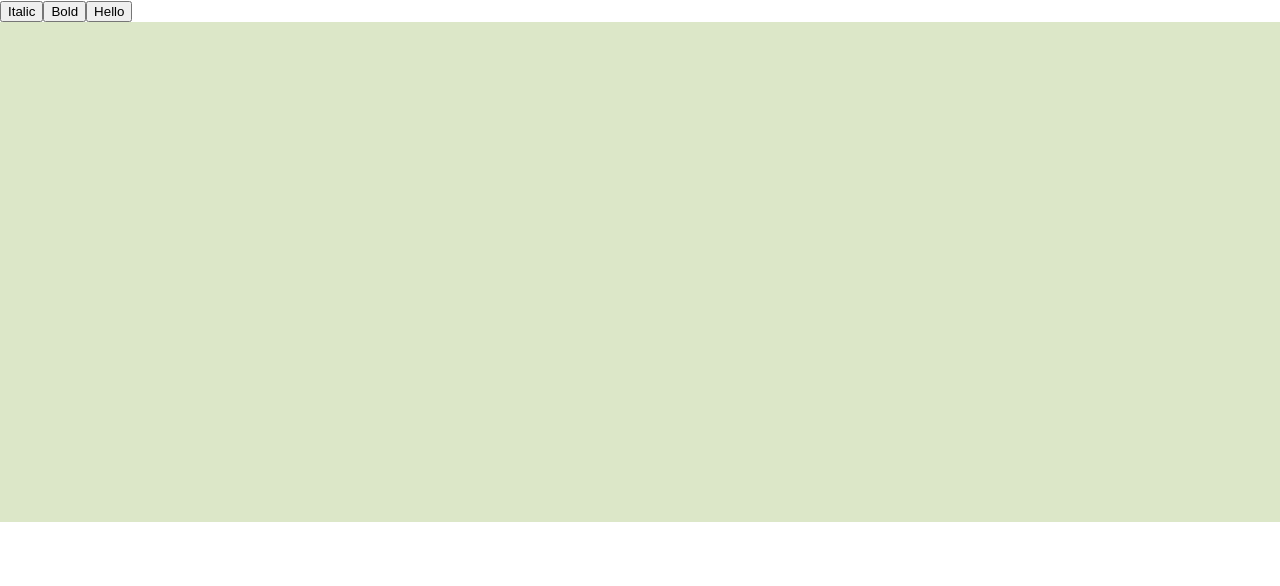
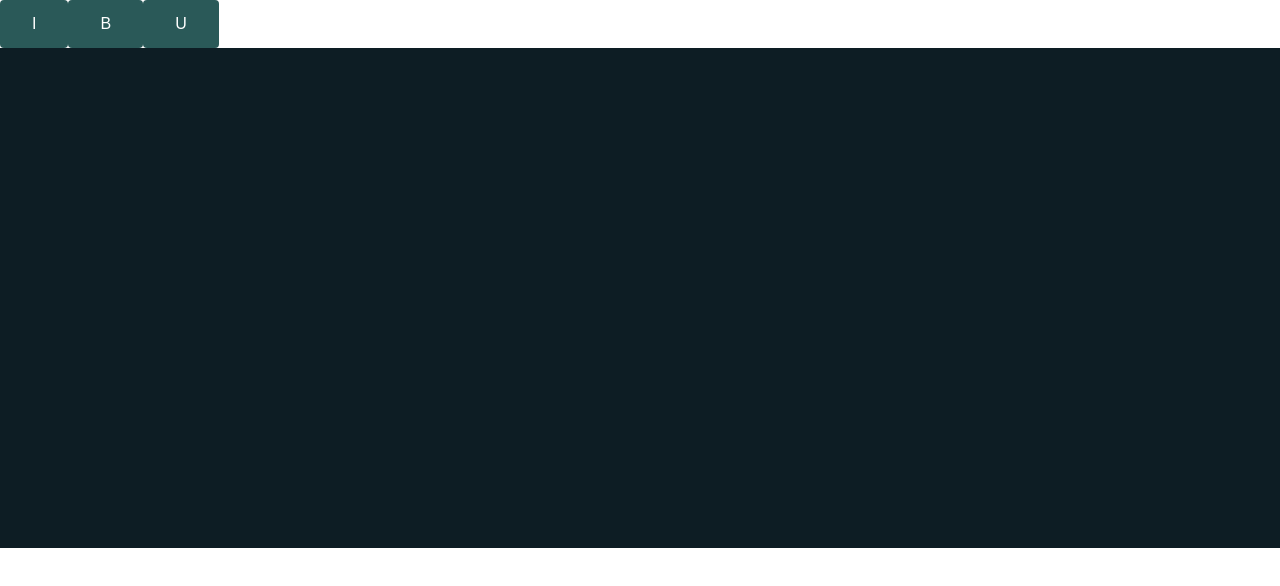
Before and after one commit to dorianbarber/smartbook, a React (Create React App) app in the folder app/: page / in a window 1280 px wide. Shown: the top 586 px of the page. Built offline with nearby package versions, Linux system fonts and the light colour scheme.

Commit message:
added rts buttons

```diff
--- a/app/src/notepad.js
+++ b/app/src/notepad.js
@@ -1,6 +1,5 @@
 import React, {Component} from 'react';
 import {Editor, EditorState, RichUtils} from 'draft-js';
-import {Button, ButtonToolbar} from 'react-bootstrap';
 import './style/draft.css';
 
 class Notepad extends Component{
@@ -18,14 +17,16 @@ class Notepad extends Component{
     this.onChange(RichUtils.toggleInlineStyle(this.state.editorState, 'ITALIC'))
   }
 
+  onUnderClick() {
+    this.onChange(RichUtils.toggleInlineStyle(this.state.editorState, 'UNDERLINE'))
+  }
+
   render(){
     return (
       <div>
-        <ButtonToolbar>
-          <Button bsStyle="primary" onClick={this.onItalicClick.bind(this)}>Italic</Button>
-          <Button onClick={this.onBoldClick.bind(this)}>Bold</Button>
-          <Button bsStyle='primary'>Hello</Button>
-        </ButtonToolbar>
+        <button className='button' onClick={this.onItalicClick.bind(this)}>I</button>
+        <button className='button' onClick={this.onBoldClick.bind(this)}>B</button>
+        <button className='button' onClick={this.onUnderClick.bind(this)}>U</button>
 
         <Editor
           editorState={this.state.editorState}
--- a/app/src/style/draft.css
+++ b/app/src/style/draft.css
@@ -10,7 +10,8 @@
 }
  .DraftEditor-editorContainer{
     overflow-y:scroll;
-    background-color: #DCE7C8;
+    background-color: #0D1D24;
+    color: #FFFFFF;
     border-left:.1px solid transparent;
     position:relative;
     z-index:1
@@ -164,3 +165,15 @@
 .public-DraftStyleDefault-depth4.public-DraftStyleDefault-reset{
     counter-reset:ol4
 }
+
+.button {
+  background-color: #2A5958;
+    border: none;
+    border-radius: 4px;
+    color: white;
+    padding: 15px 32px;
+    text-align: center;
+    text-decoration: none;
+    display: inline-block;
+    font-size: 16px;
+}
```
